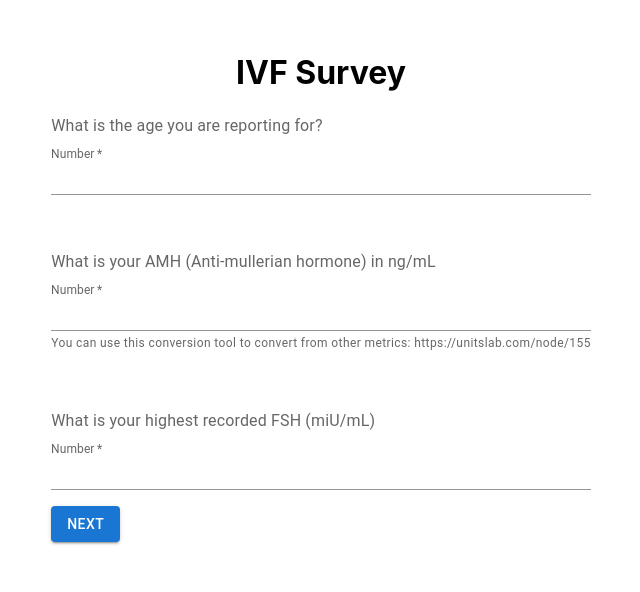
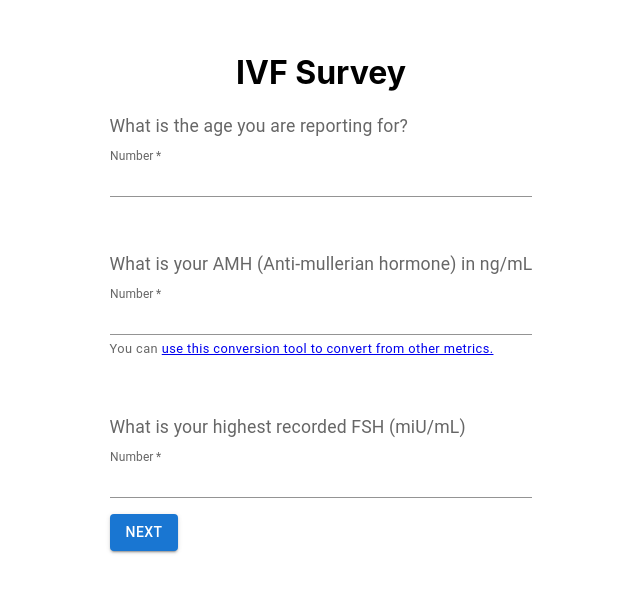
Before and after one commit to dildilgit/ivf-survey, a React (Create React App) app: page / in a window 1280 px wide. Both pictures are taken after a click on the button "START". Shown: the top 592 px of the page, without its empty margins (319-959 px from the left). Built offline with nearby package versions, Linux system fonts and the light colour scheme.

Commit message:
helper text

```diff
--- a/src/StepOne.tsx
+++ b/src/StepOne.tsx
@@ -10,7 +10,7 @@ export function Step1({ setStep }: { setStep: (step: number) => void }) {
     <div>
       <form onSubmit={() => setStep(2)}>
         <FormControl className="question">
-          <FormLabel className="questionLabel">
+          <FormLabel sx={{ fontSize: "1.1em" }} className="questionLabel">
             What is the age you are reporting for?
           </FormLabel>
           <TextField
@@ -27,7 +27,7 @@ export function Step1({ setStep }: { setStep: (step: number) => void }) {
         </FormControl>
 
         <FormControl className="question">
-          <FormLabel className="questionLabel">
+          <FormLabel sx={{ fontSize: "1.1em" }} className="questionLabel">
             What is your AMH (Anti-mullerian hormone) in ng/mL
           </FormLabel>
           <TextField
@@ -40,14 +40,16 @@ export function Step1({ setStep }: { setStep: (step: number) => void }) {
             variant="standard"
             required
           />
-          <FormHelperText>
-            You can use this conversion tool to convert from other metrics:
-            https://unitslab.com/node/155
+          <FormHelperText sx={{ fontSize: "0.8em" }}>
+            You can{" "}
+            <a href="https://unitslab.com/node/155">
+              use this conversion tool to convert from other metrics.
+            </a>
           </FormHelperText>
         </FormControl>
 
         <FormControl className="question">
-          <FormLabel className="questionLabel">
+          <FormLabel sx={{ fontSize: "1.1em" }} className="questionLabel">
             What is your highest recorded FSH (miU/mL)
           </FormLabel>
           <TextField
```
